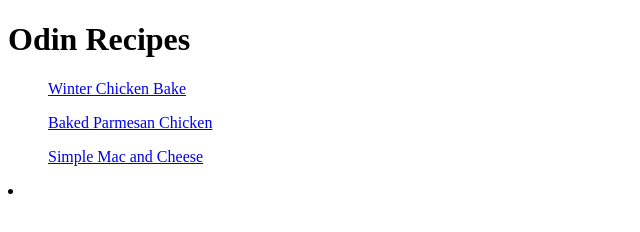
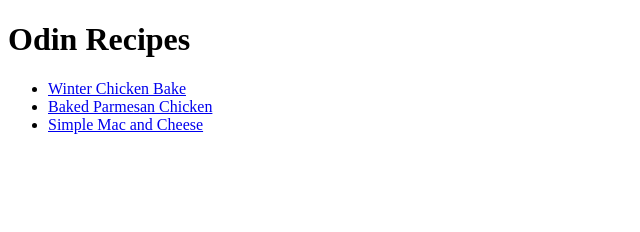
Before and after one commit to ArdleeNoir/odin-recipes, a plain HTML site: page index.html in a window 1280 px wide. Shown: the whole page, without its empty margins (0-640 px from the left). Drawn offline with Linux system fonts and the light colour scheme.

Commit message:
Fixed unordered list on main page

```diff
--- a/index.html
+++ b/index.html
@@ -11,10 +11,10 @@
 
 
             <ul>
-                <p><a href="./recipes/winter-chicken-bake.html">Winter Chicken Bake</a></p>
-                <p><a href="./recipes/baked-parmesan-chicken.html">Baked Parmesan Chicken</a></p>
-                <p><a href="./recipes/simple-mac.html">Simple Mac and Cheese</a></p>
+                <li><a href="./recipes/winter-chicken-bake.html">Winter Chicken Bake</a></li>
+                <li><a href="./recipes/baked-parmesan-chicken.html">Baked Parmesan Chicken</a></li>
+                <li><a href="./recipes/simple-mac.html">Simple Mac and Cheese</a></li>
             </ul>
 
         </body>
-</html>            <li></li>
+</html>
```
